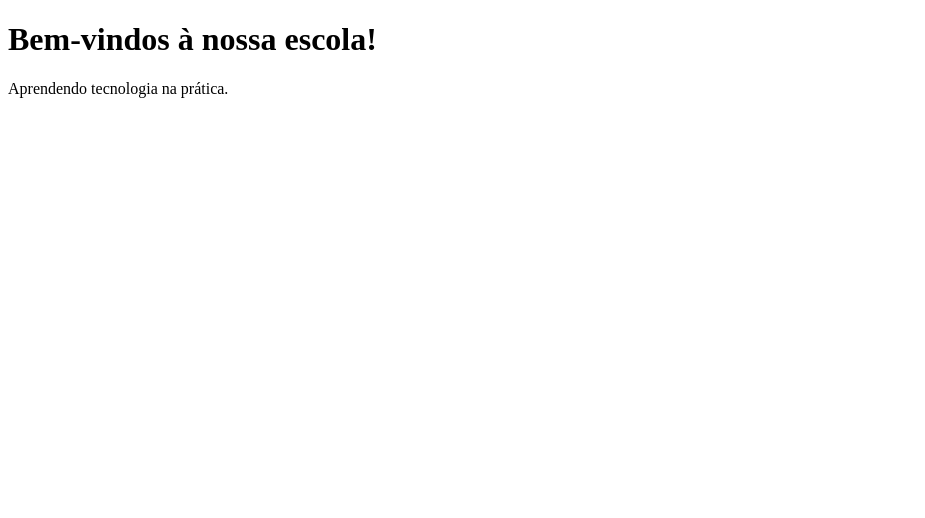
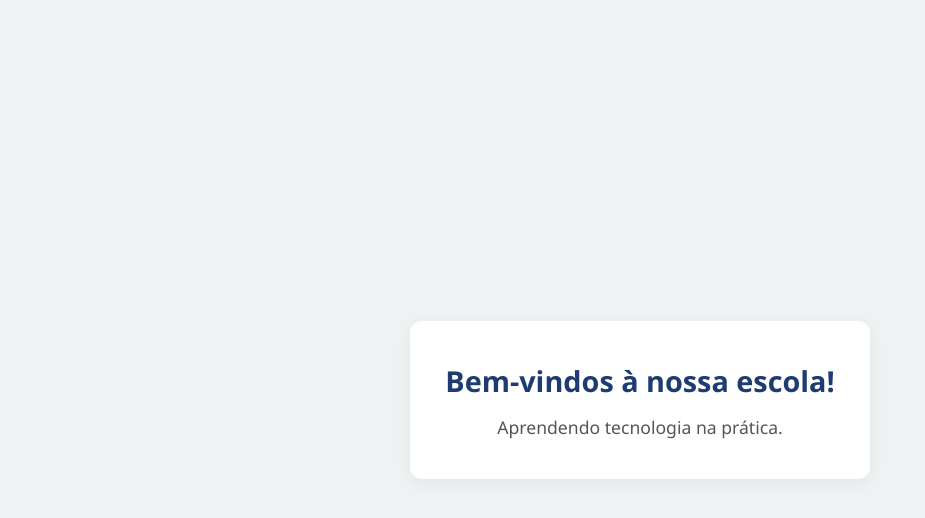
Before and after one commit to Darkenibb/site-da-escola, a plain HTML site: page index.html in a window 1280 px wide. Shown: the whole page, without its empty margins (0-925 px from the left). Drawn offline with Linux system fonts and the light colour scheme.

Commit message:
depois de alterar

```diff
--- a/index.html
+++ b/index.html
@@ -2,10 +2,16 @@
 <html lang="pt-BR">
 <head>
   <meta charset="UTF-8">
+  <meta name="viewport" content="width=device-width, initial-scale=1.0">
   <title>Minha Escola</title>
+  <link rel="stylesheet" href="style.css">
 </head>
 <body>
-  <h1>Bem-vindos à nossa escola!</h1>
-  <p>Aprendendo tecnologia na prática.</p>
+
+  <main class="container">
+    <h1>Bem-vindos à nossa escola!</h1>
+    <p>Aprendendo tecnologia na prática.</p>
+  </main>
+
 </body>
 </html>
--- /dev/null
+++ b/style.css
@@ -0,0 +1,38 @@
+/* Configurações básicas da página */
+body {
+  font-family: 'Segoe UI', Arial, sans-serif;
+  background-color: #eef2f3; /* Fundo cinza claro e suave */
+  margin: 0;
+  padding: 20px;
+  display: flex;
+  justify-content: center;
+  align-items: center;
+  min-height: 100vh;
+  box-sizing: border-box;
+}
+
+/* O cartão branco centralizado */
+.container {
+  background-color: #ffffff; /* Fundo branco para o conteúdo */
+  padding: 40px 30px;
+  border-radius: 12px;       /* Bordas arredondadas modernas */
+  box-shadow: 0 4px 15px rgba(0, 0, 0, 0.05); /* Sombra bem leve */
+  text-align: center;
+  max-width: 400px;
+  width: 100%;
+}
+
+/* Estilo do Título */
+h1 {
+  color: #1e3c72; /* Azul escuro tecnológico */
+  margin-top: 0;
+  margin-bottom: 15px;
+  font-size: 1.8rem;
+}
+
+/* Estilo do Parágrafo */
+p {
+  color: #555555; /* Cinza escuro para melhor leitura */
+  font-size: 1.1rem;
+  margin: 0;
+}
```
Also changed, not shown: 1 other file.
